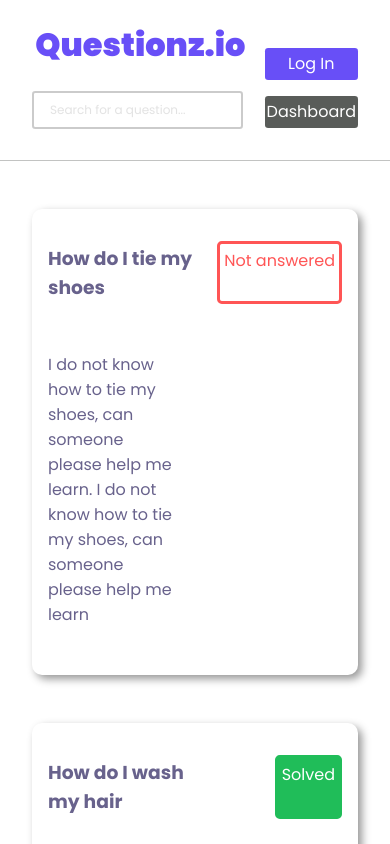
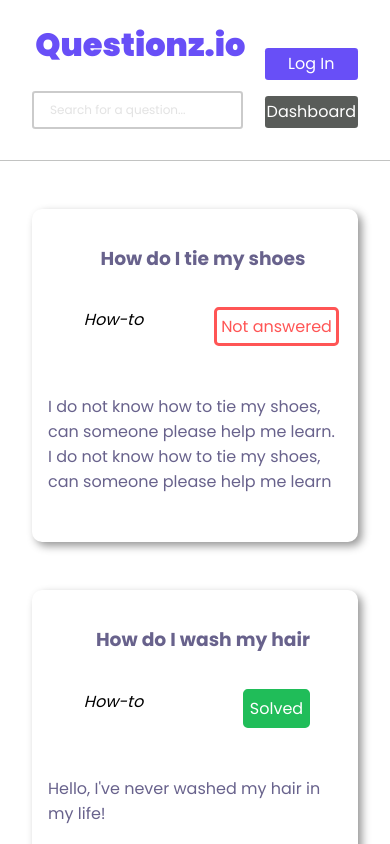
Before and after one commit to JaredS129/student-project--agile-dev-ops--aws-backend, a React (Create React App) app: page / in a window 390 px wide. Shown: the top 844 px of the page. Built offline with nearby package versions, Linux system fonts and the light colour scheme.

Commit message:
Add grid definitions and responsive grid

```diff
--- a/src/components/questionlist/Question.css
+++ b/src/components/questionlist/Question.css
@@ -3,13 +3,19 @@
 .question-grid {
   display: grid;
   grid-template-columns: 1fr 1fr;
+  grid-template-rows: 5rem, 5rem, 1fr;
+  grid-template-areas:
+    "title title"
+    "topic isanswered"
+    "summary summary";
 }
 
 .title-format {
   font-family: "Poppins";
-  text-align: left;
+  text-align: center;
   padding-left: 1rem;
   color: #68628c;
+  grid-area: title;
 }
 
 .solved-format {
@@ -24,8 +30,8 @@
 
 .answer-format {
   display: grid;
-  justify-content: right;
-  margin-right: 1rem;
+  justify-content: center;
+  grid-area: isanswered;
 }
 
 .not-answered-format {
@@ -43,8 +49,23 @@
   text-align: left;
   padding: 1rem;
   color: #68628c;
+  grid-area: summary;
 }
 
 .topic-format {
-  font-size: 0;
+  font-family: "Poppins";
+  grid-area: topic;
+  font-style: italic
 }
+
+@media (min-width: 50rem){
+  .question-grid {
+    grid-template-columns: 1fr 10rem;
+    grid-template-rows: 3rem, 1fr;
+    grid-template-areas:
+    "title isanswered"
+    "summary topic";
+
+  }
+
+}
```
